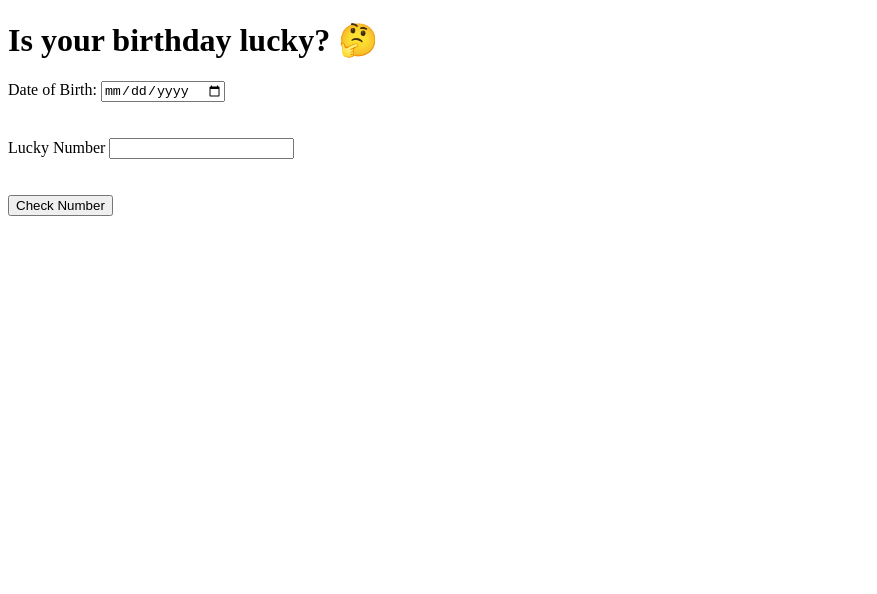
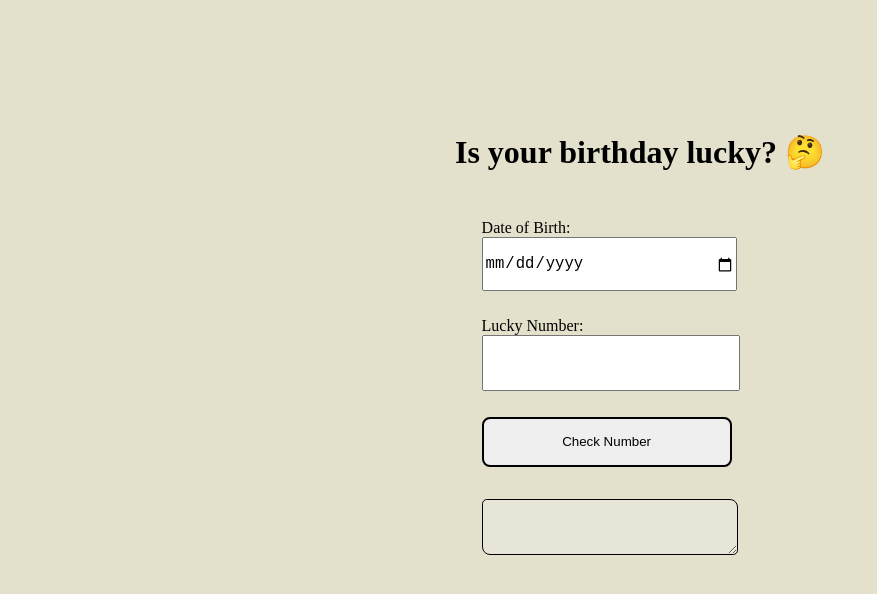
Before and after one commit to abhishek17551/birthday-lucky-mark11, a plain HTML site: page index.html in a window 1280 px wide. Shown: the whole page, without its empty margins (0-877 px from the left). Drawn offline with Linux system fonts and the light colour scheme.

Commit message:
final output with basic styles

```diff
--- a/index.html
+++ b/index.html
@@ -12,15 +12,13 @@
     <div class="container">
         <label for="date-of-birth">Date of Birth: </label>
         <input type="date" id="date-of-birth">
-        <br/>
-        <br/>
-        <br/>
-        <label for="lucky-number">Lucky Number</label>
+
+        <label for="lucky-number">Lucky Number:</label>
         <input id="lucky-number">
-        <br/>
-        <br/>
-        <br/>
+
         <button id="check-number">Check Number</button>
+
+        <textarea id="output-box" disabled></textarea>
 
     </div>
 </body>
--- a/script.js
+++ b/script.js
@@ -1,22 +1,36 @@
 const dateOfBirth = document.querySelector("#date-of-birth");
 const luckyNumber = document.querySelector("#lucky-number");
 const checkNumberButton = document.querySelector("#check-number");
+const outputBox = document.querySelector("#output-box");
+
+
+function calculateSum(bdate){
+    bdate = bdate.replaceAll("-","");
+    let sum=0;
+    for(i=0; i<bdate.length; i++){
+        sum = sum + Number(bdate.charAt(i)); //typecasting
+    }
+    return sum;
+ }
 
 
 function checkBirthDateLucky(){
     const bdate = dateOfBirth.value;
     const sum = calculateSum(bdate);
-    console.log(sum);
+    if (sum && bdate){                     // to validate if both fields are entered
+        compareValues(sum,luckyNumber.value);
+    }else {
+        outputBox.innerText = "Please enter both the fields";
+    }
+}
+
+function compareValues(sum, luckyNumber){
+    if(sum % (luckyNumber) === 0){                            // do not use .value here as we have already used in line 19 while calling the fucntion
+        outputBox.innerText = "Your birth date is lucky!!!" ;
+    } else{
+        outputBox.innerText = "Your birth date is not lucky";
+    }
 }
 
 
-function calculateSum(bdate){
-   bdate = bdate.replaceAll("-","");
-   let sum=0;
-   for(i=0; i<bdate.length; i++){
-       sum = sum + Number(bdate.charAt(i)); //typecasting
-   }
-   return sum;
-}
-
 checkNumberButton.addEventListener('click',  checkBirthDateLucky)
--- a/style.css
+++ b/style.css
@@ -0,0 +1,52 @@
+
+
+:root {
+    --primary-paleyellow: #e3e0cc;
+
+}
+
+body{
+    background-color: var(--primary-paleyellow);
+    margin: 5%;
+    padding: 3rem;
+}
+
+h1{
+    text-align: center;
+    margin-bottom: 3rem;
+}
+
+.container {
+    width: 30%;
+    margin: auto;
+}
+
+input, label, textarea {
+    display: block;
+
+}
+
+input {
+    margin-bottom: 1.6rem;
+    width: 250px;
+    height: 50px;
+    font-size: larger;
+}
+
+textarea {
+    margin-top: 2rem;
+    border: 1px solid black;
+    border-radius: .3rem .5rem;
+    width: 250px;
+    height: 50px;
+}
+
+#check-number {
+    border: 2px solid black;
+    border-radius: .5rem .5rem;
+    align-self: center;
+    width: 250px;
+    height: 50px;
+    cursor: pointer;
+
+}
```
